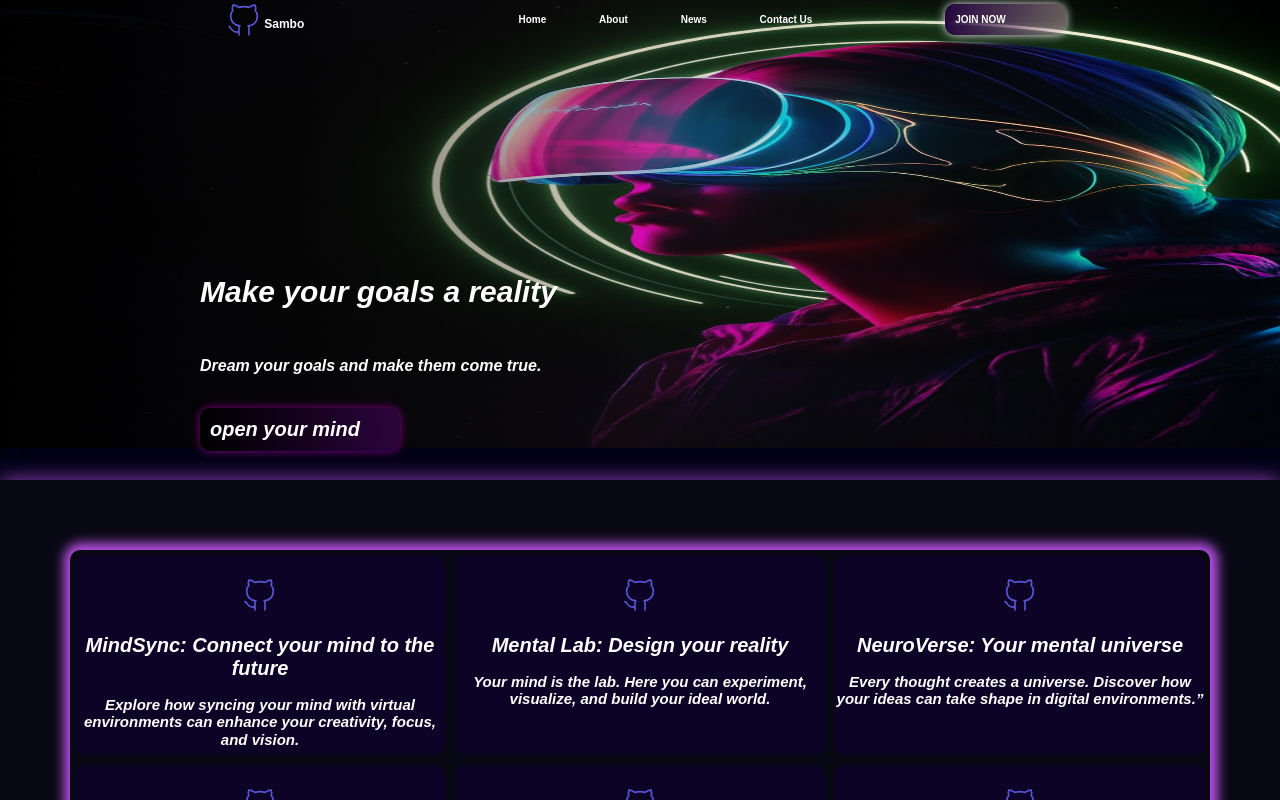
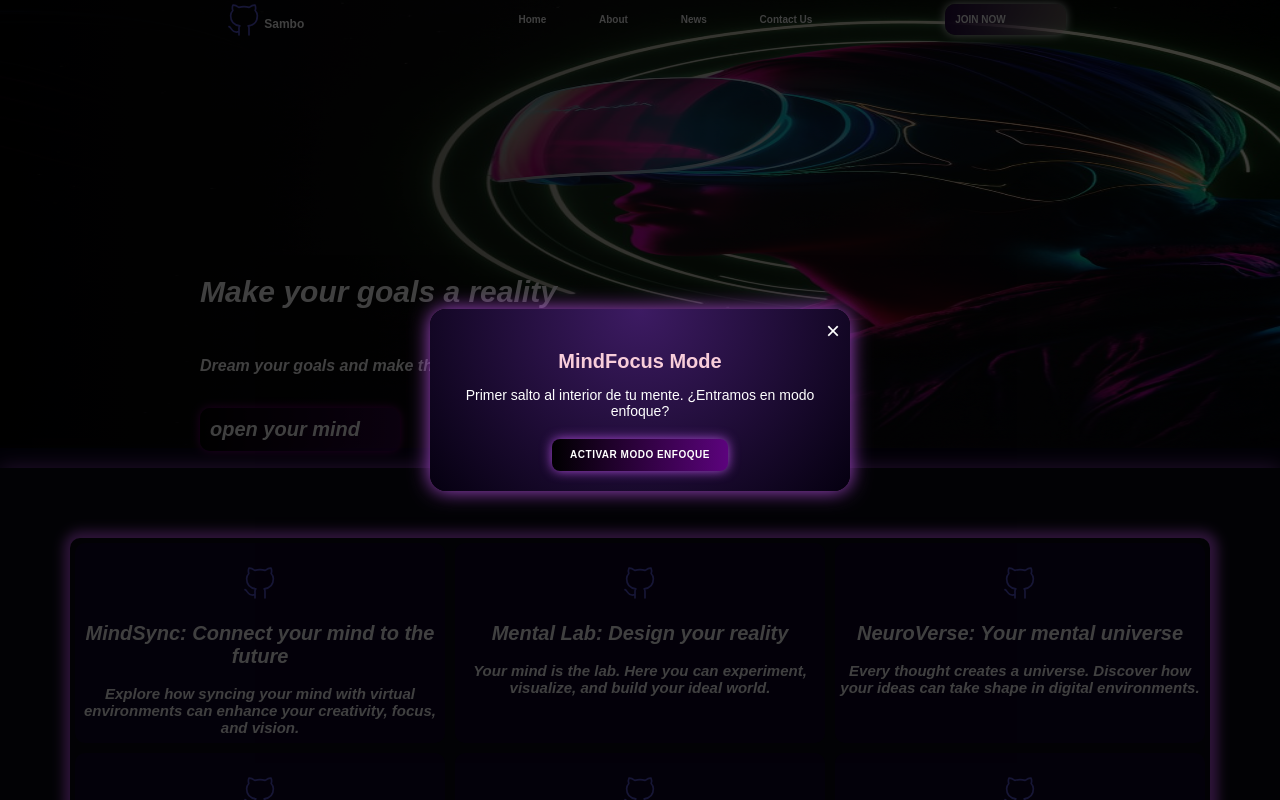
Before and after one commit to awnl12/LandingPage, a plain HTML site: page index.html in a window 1280 px wide. Both pictures are taken after a click on the link "open your mind". Shown: the top 800 px of the page. Drawn offline with Linux system fonts and the light colour scheme.

Commit message:
terminado

```diff
--- a/css/style.css
+++ b/css/style.css
@@ -289,10 +289,6 @@ footer p {
 
 
 
-
-
-/* Pegar al final de style.css — SOLO media queries (tablet + móvil) */
-
 /* Tablet / small desktop (landscape tablets, 1024px and below) */
 @media (max-width: 1024px) {
 
@@ -548,3 +544,74 @@ footer p {
         font-size: 1.2rem;
     }
 }
+
+/* ====== MODAL / VENTANA FLOTANTE ====== */
+
+.modal {
+    position: fixed;
+    inset: 0; /* top, right, bottom, left: 0 */
+    background: rgba(0, 0, 0, 0.75);
+    display: flex;
+    justify-content: center;
+    align-items: center;
+    z-index: 999;
+}
+
+.modal.oculto {
+    display: none;
+}
+
+.modal-contenido {
+    position: relative;
+    width: min(90%, 420px);
+    background: radial-gradient(circle at top, #3d1b63, #050010);
+    border-radius: 1.6rem;
+    padding: 2.4rem 2rem 2rem 2rem;
+    box-shadow: 0 0 20px rgba(186, 82, 232, 0.9);
+    text-align: center;
+}
+
+.modal-contenido h2 {
+    color: #f8cdda;
+    font-size: 2rem;
+    margin-bottom: 1rem;
+}
+
+.modal-contenido p {
+    font-size: 1.4rem;
+    margin-bottom: 2rem;
+}
+
+.modal-cerrar {
+    position: absolute;
+    top: .8rem;
+    right: 1rem;
+    font-size: 2.4rem;
+    color: #fff;
+    cursor: pointer;
+    transition: transform .2s ease;
+}
+
+.modal-cerrar:hover {
+    transform: scale(1.1);
+}
+
+.modal-boton {
+    border: none;
+    padding: 1rem 1.8rem;
+    border-radius: .8rem;
+    cursor: pointer;
+    text-transform: uppercase;
+    letter-spacing: .05em;
+    font-weight: bold;
+    background-image: linear-gradient(to right, #000000 0%, #5c037d 50%, #123b14 100%);
+    background-size: 200% auto;
+    color: #fff;
+    box-shadow: 0 0 12px rgba(186, 82, 232, 0.9);
+    transition: background-position .4s ease, transform .15s ease;
+}
+
+.modal-boton:hover {
+    background-position: right center;
+    transform: translateY(-1px);
+}
--- a/index.html
+++ b/index.html
@@ -5,7 +5,6 @@
     <meta charset="UTF-8">
     <meta name="viewport" content="width=device-width, initial-scale=1.0">
     <title>Landing Page</title>
-
 
     <link rel="preload" href="css/normalize.css" as="style">
     <link rel="stylesheet" href="css/normalize.css">
@@ -21,13 +20,10 @@
         <section class="bgHero">
 
             <div class="headerContenedor">
-
-
                 <div class="logoEquipo">
                     <img src="Iconos/logoIcon.svg" alt="LogotipoIcono">
                     <h1>Sambo</h1>
                 </div>
-
 
                 <div class="navegacionPrincipal">
                     <nav>
@@ -39,90 +35,64 @@
                             <a href="#">Join Now</a>
                         </div>
                     </nav>
+                </div>
+            </div>
 
-                </div>
-
-            </div>
             <div class="hero">
                 <h2>Make your goals a reality</h2>
                 <p>Dream your goals and make them come true.</p>
-                <a href="#">open your mind</a>
-
+                <!-- ENLACE QUE ABRE EL MODAL -->
+                <a href="#" id="btnOpenModal">open your mind</a>
             </div>
 
         </section>
-
     </header>
 
-/*....*/
+
     <main class="box-shadow">
-
-
         <div class="contenedorMain">
 
-            <Section class="sMain">
-
+            <section class="sMain">
                 <img src="Iconos/logoIcon.svg" alt="icon">
                 <h2>MindSync: Connect your mind to the future</h2>
-                <p>Explore how syncing your mind with virtual environments can enhance your creativity, focus, and
-                    vision.
-                </p>
-            </Section>
-
-            <section class="sMain">
-
-                <img src="Iconos/logoIcon.svg" alt="icon">
-                <h2>Mental Lab: Design your reality</h2>
-                <p>Your mind is the lab. Here you can experiment, visualize, and build your ideal world.
-                </p>
-
+                <p>Explore how syncing your mind with virtual environments can enhance your creativity, focus, and vision.</p>
             </section>
 
             <section class="sMain">
-
                 <img src="Iconos/logoIcon.svg" alt="icon">
-                <h2>NeuroVerse: Your mental universe</h2>
-                <p>Every thought creates a universe. Discover how your ideas can take shape in digital environments.”
-                </p>
-
+                <h2>Mental Lab: Design your reality</h2>
+                <p>Your mind is the lab. Here you can experiment, visualize, and build your ideal world.</p>
             </section>
 
             <section class="sMain">
-
                 <img src="Iconos/logoIcon.svg" alt="icon">
-                <h2>Cognitive Boost: Eleva tu potencia</h2>
-                <p>Activate your focus, creativity, and memory with tools designed to expand your mental capacity.
-                </p>
-
+                <h2>NeuroVerse: Your mental universe</h2>
+                <p>Every thought creates a universe. Discover how your ideas can take shape in digital environments.</p>
             </section>
 
             <section class="sMain">
+                <img src="Iconos/logoIcon.svg" alt="icon">
+                <h2>Cognitive Boost: Eleva tu potencia</h2>
+                <p>Activate your focus, creativity, and memory with tools designed to expand your mental capacity.</p>
+            </section>
 
+            <section class="sMain">
                 <img src="Iconos/logoIcon.svg" alt="icon">
                 <h2>MindFlow: Your mental space in balance</h2>
-                <p>Design your digital environment to calm the mind, reduce noise, and enhance clarity.
-                </p>
-
+                <p>Design your digital environment to calm the mind, reduce noise, and enhance clarity.</p>
             </section>
 
             <section class="sMain">
                 <img src="Iconos/logoIcon.svg" alt="icon">
                 <h2>NeuroHack: Design Your Way of Thinking</h2>
-                <p>Break mental patterns and create new neural pathways to achieve what once seemed impossible.
-                </p>
+                <p>Break mental patterns and create new neural pathways to achieve what once seemed impossible.</p>
+            </section>
 
-            </section>
         </div>
 
-
-
-
-
         <section>
-
             <div class="contenedorFly">
                 <h2>Fly through your mind</h2>
-
 
                 <div class="navFly">
                     <nav>
@@ -131,23 +101,16 @@
                         <a href="#">zero procrastination</a>
                     </nav>
                 </div>
-
             </div>
 
-
-
-
             <div class="contH2fly">
-
                 <div class="img">
                     <img src="Imagen/brainCyber.png" width="500px" height="350px">
                 </div>
 
                 <div class="flyText">
                     <h2>Make your mind and body one, surpass yourself.</h2>
-                    <p>When the mind and body move as one, boundaries dissolve. You stop reacting and start creating. In
-                        this space, focus becomes instinct, and instinct becomes power. Surpass your limits not by
-                        force, but by alignment. This is where evolution begins — not outside you, but within.</p>
+                    <p>When the mind and body move as one, boundaries dissolve. You stop reacting and start creating.</p>
 
                     <ul>
                         <li>Align your thoughts and actions to unlock true focus</li>
@@ -156,27 +119,31 @@
                     </ul>
                 </div>
             </div>
+        </section>
+
+ <div id="modalMind" class="modal oculto">
+        <div class="modal-contenido">
+            <span id="btnCloseModal" class="modal-cerrar">&times;</span>
+            <h2>MindFocus Mode</h2>
+            <p id="mensajeModal">
+                ¿Listo para alinear mente y cuerpo y entrar en modo enfoque?
+            </p>
+            <button id="btnModo" class="modal-boton">
+                Activar modo enfoque
+            </button>
+        </div>
+    </div>
+
+    <footer>
+        <p>Landing Page: Freelancer Jorge Marroquin</p>
+    </footer>
+
+
+    <script src="/java/main.js"></script>
 
 
 
 
-
-
-
-        </section>
-
-
-
-
-    </main>
-
-
-
-
-
-    <footer>
-        <p>Landing Page: Freelancer Jorge Marroquin</p>
-    </footer>
 </body>
 
 </html>
--- /dev/null
+++ b/java/main.js
@@ -0,0 +1,74 @@
+
+console.log("✅ main.js cargado");
+
+// Esperamos a que el DOM este listo
+document.addEventListener('DOMContentLoaded', function () {
+    console.log("✅ DOM listo");
+
+    // CONST: elementos del DOM
+    const modal = document.getElementById('modalMind');
+    const btnOpenModal = document.getElementById('btnOpenModal');
+    const btnCloseModal = document.getElementById('btnCloseModal');
+    const btnModo = document.getElementById('btnModo');
+    const mensajeModal = document.getElementById('mensajeModal');
+
+    console.log("modal:", modal);
+    console.log("btnOpenModal:", btnOpenModal);
+    console.log("btnCloseModal:", btnCloseModal);
+    console.log("btnModo:", btnModo);
+    console.log("mensajeModal:", mensajeModal);
+
+
+    if (!modal || !btnOpenModal || !btnCloseModal || !btnModo || !mensajeModal) {
+        console.warn(" Algún elemento no se encontró. Revisa los IDs en el HTML.");
+        return;
+    }
+
+    // LET: variables que cambian
+    let modoEnfoqueActivo = false;
+    let clicsEnHero = 0;
+
+    // Abrir modal al hacer clic en "open your mind"
+    btnOpenModal.addEventListener('click', function (evento) {
+        evento.preventDefault(); // evita recargar la página
+
+        clicsEnHero = clicsEnHero + 1;
+
+        if (clicsEnHero === 1) {
+            mensajeModal.textContent = "Primer salto al interior de tu mente. ¿Entramos en modo enfoque?";
+        } else {
+            mensajeModal.textContent = "Has abierto tu mente " + clicsEnHero + " veces. ¿Seguimos enfocando?";
+        }
+
+        modal.classList.remove('oculto');
+    });
+
+    // Cerrar modal
+    btnCloseModal.addEventListener('click', function () {
+        modal.classList.add('oculto');
+    });
+
+    // Cerrar modal haciendo clic
+    modal.addEventListener('click', function (evento) {
+        if (evento.target === modal) {
+            modal.classList.add('oculto');
+        }
+    });
+
+    // Activar / desactivar modo enfoque (if / else)
+    btnModo.addEventListener('click', function () {
+        if (modoEnfoqueActivo === false) {
+            // ACTIVAR
+            document.body.style.background = "#000010";
+            mensajeModal.textContent = "Modo enfoque ACTIVADO. Menos ruido, más claridad.";
+            btnModo.textContent = "Desactivar modo enfoque";
+            modoEnfoqueActivo = true;
+        } else {
+            // DESACTIVAR
+            document.body.style.background = "#010014";
+            mensajeModal.textContent = "Modo enfoque DESACTIVADO. Vuelve cuando quieras.";
+            btnModo.textContent = "Activar modo enfoque";
+            modoEnfoqueActivo = false;
+        }
+    });
+});
```
Also changed, not shown: 1 other file.
